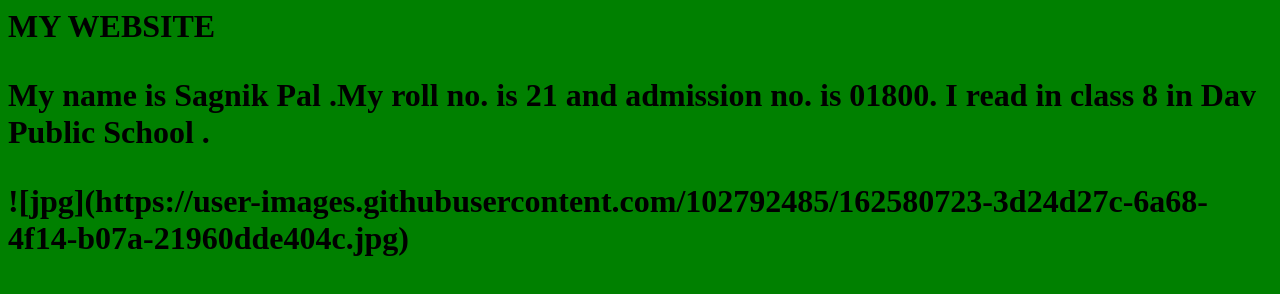
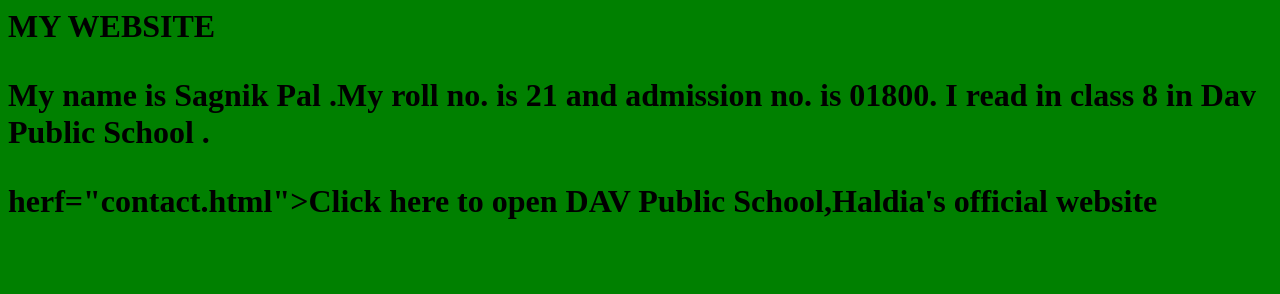
Before and after one commit to SAGNIKDeveloper/mywebsite, a plain HTML site: page index.html in a window 1280 px wide. Drawn offline with Linux system fonts and the light colour scheme.

Commit message:
Update index.html

```diff
--- a/index.html
+++ b/index.html
@@ -5,7 +5,7 @@
          <body>
                   <h1>MY WEBSITE</hl>
                   <p>My name is Sagnik Pal .My roll no. is 21 and admission no. is 01800. I read in class 8 in Dav Public School . </p>
-                  ![jpg](https://user-images.githubusercontent.com/102792485/162580723-3d24d27c-6a68-4f14-b07a-21960dde404c.jpg)
+                  <a> herf="contact.html">Click here to open DAV Public School,Haldia's official website <a/>
                   <body bgcolor="green">
          </body>
 </html>
```
